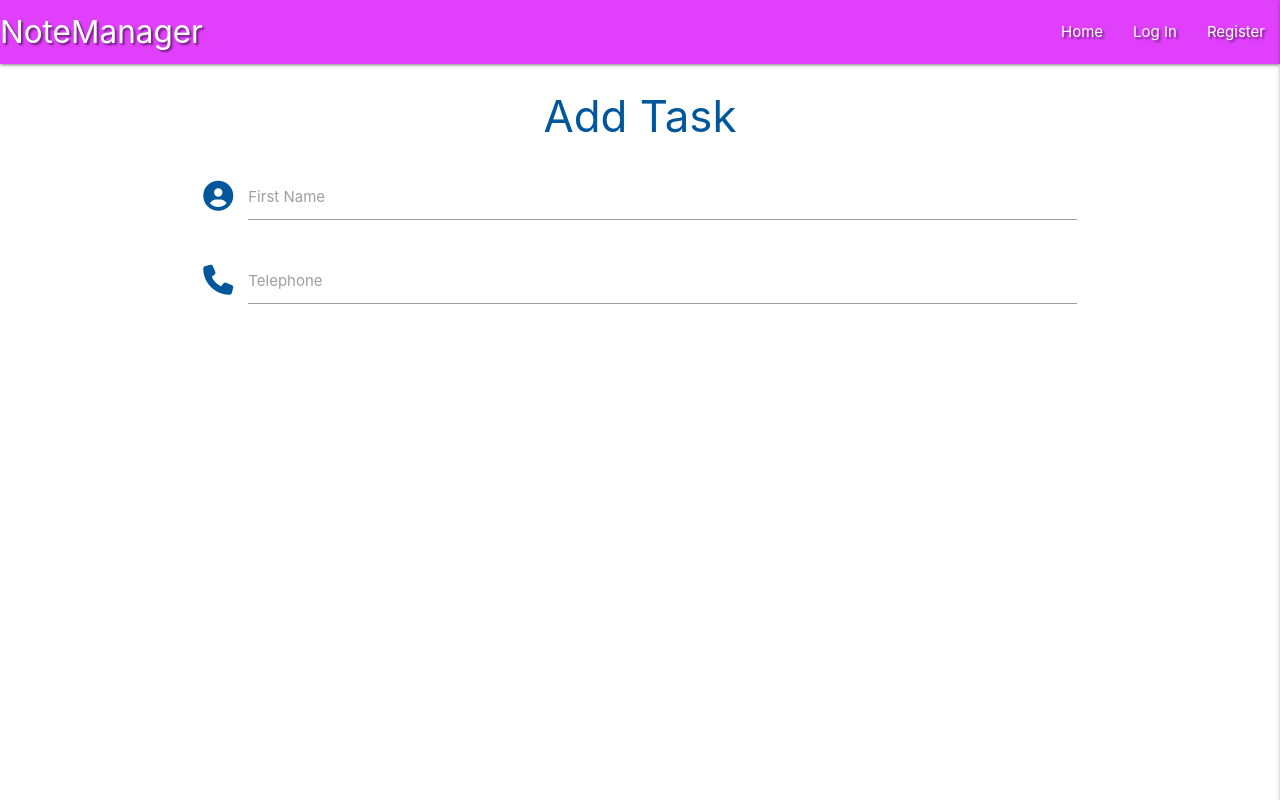
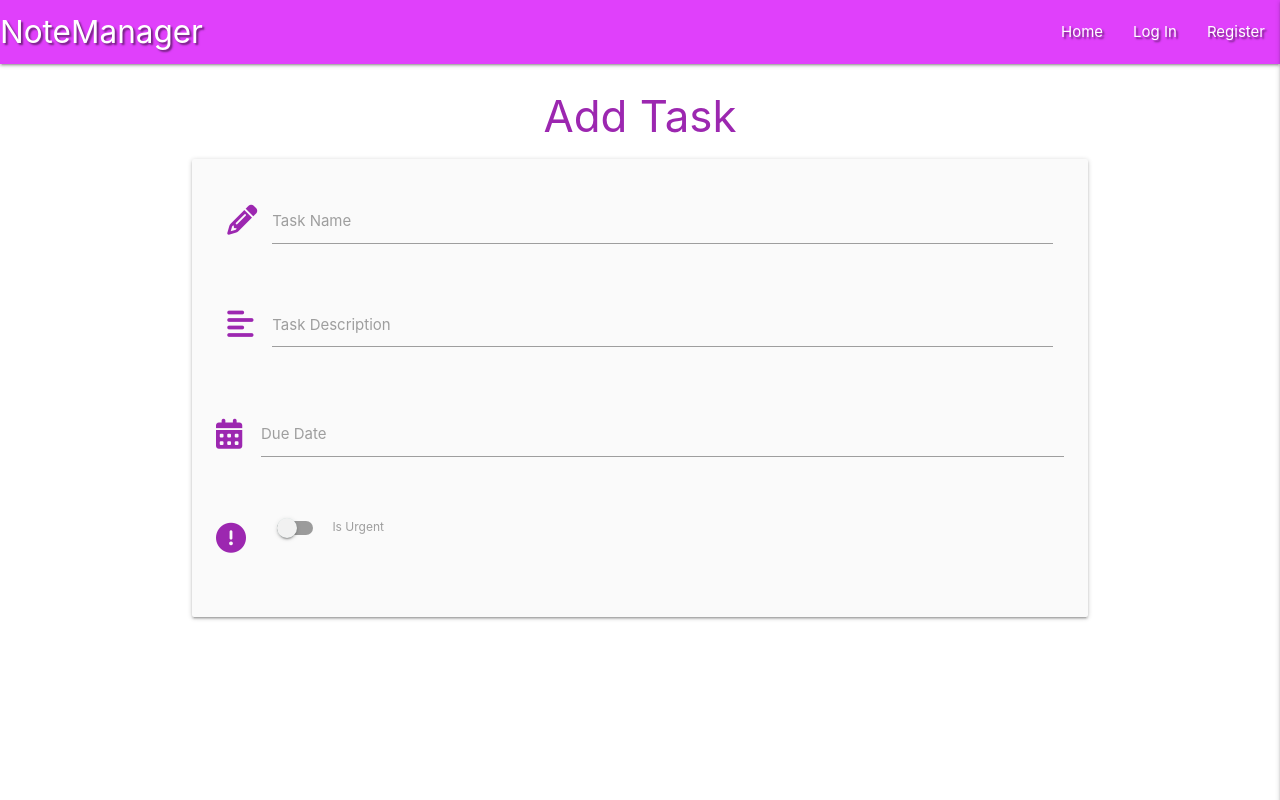
Before and after one commit to Laidybird/Notemanager, a Flask app: page /add_task in a window 1280 px wide. Run offline with Flask 2, Linux system fonts and the light colour scheme; some libraries are stand-ins or nearby versions.

Commit message:
Add task form input fields

```diff
--- a/static/js/script.js
+++ b/static/js/script.js
@@ -6,5 +6,13 @@ $(document).ready(function () {
     $(".sidenav").sidenav({edge: "right"});
     $('.collapsible').collapsible();
     $('.tooltipped').tooltip();
+    $('.datepicker').datepicker({
+        format: "dd mmm, yyyy",
+        yearRange: 3,
+        showClearBtn: true,
+        i18n:{
+            done: "Select"
+        }
+        });
 
 });
--- a/templates/add_task.html
+++ b/templates/add_task.html
@@ -1,21 +1,48 @@
 {% extends "base.html" %}
 {% block content %}
 
-     <h3 class="light-blue-text text-darken-4 center-align">Add Task</h3>
-     <div class="row">
+     <h3 class="purple-text accent-2 center-align">Add Task</h3>
+
+     <div class="row card-panel grey lighten-5">
         <form class="col s12" method="POST" action="">
           <div class="row">
             <div class="input-field col s12">
-              <i class="fas fa-user-circle prefix light-blue-text text-darken-4"></i>
-              <input id="icon_prefix" type="text" class="validate">
-              <label for="icon_prefix">First Name</label>
-            </div>
-            <div class="input-field col s12">
-              <i class="fas fa-phone prefix light-blue-text text-darken-4"></i>
-              <input id="icon_telephone" type="tel" class="validate">
-              <label for="icon_telephone">Telephone</label>
+              <i class="fas fa-pencil-alt prefix purple-text accent-3"></i>
+              <input id="task_name" name="task_name" minlenght="5" maxlenght="50"
+                    type="text" class="validate">
+              <label for="task_name">Task Name</label>
             </div>
           </div>
+          <div class="row">
+            <div class="input-field col s12">
+              <i class="fas fa-align-left prefix purple-text accent-3"></i>
+              <textarea id="task_description" name="task_description" minlenght="5" maxlenght="200"
+                    class="materialize-textarea"></textarea>
+              <label for="task_description">Task Description</label>
+            </div>
+          </div>
+          <div class="row">
+            <form class="col s12" method="POST" action="">
+              <div class="row">
+                <div class="input-field col s12">
+                  <i class="fas fa-calendar-alt prefix purple-text accent-3"></i>
+                  <input id="due_date" name="due_date"
+                        type="text" class="datepicker validate">
+                  <label for="due_date">Due Date</label>
+                </div>
+              </div>
+          <div class="row">
+            <div class="input-field col s12">
+                <div class="switch">
+                    <i class="fas fa-exclamation-circle prefix purple-text accent-3"></i>
+                    <label for="is_urgent">
+                        <input type="checkbox" id="is_urgent" name="is_urgent">
+                        <span class="lever"></span>
+                        Is Urgent
+                    </label>
+                </div>
+            </div>
+        </div>
         </form>
       </div>
 
--- a/templates/base.html
+++ b/templates/base.html
@@ -42,7 +42,7 @@
                 <li><a href="{{ url_for('profile', username=session['user']) }}">Profile</a></li>
                 <li><a href="{{ url_for('add_task') }}">New Task</a></li>
                 <li><a href="#">Manage Categories</a></li>
-                <a href="{{ url_for('logout') }}">Log Out</a></li>
+                <li><a href="{{ url_for('logout') }}">Log Out</a></li>
             {% else %}
 			    <li><a href="{{ url_for('login') }}">Log In</a></li>
 			    <li><a href="{{ url_for('register') }}">Register</a></li>
```
